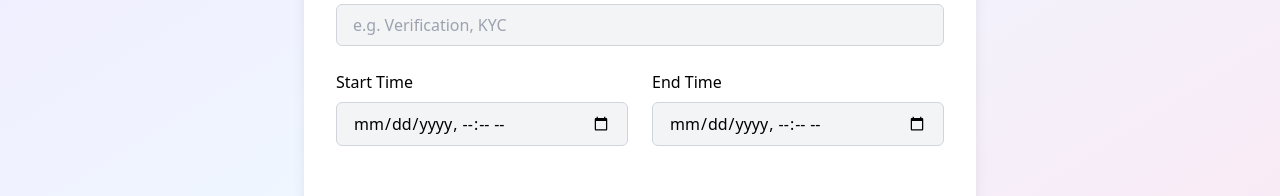
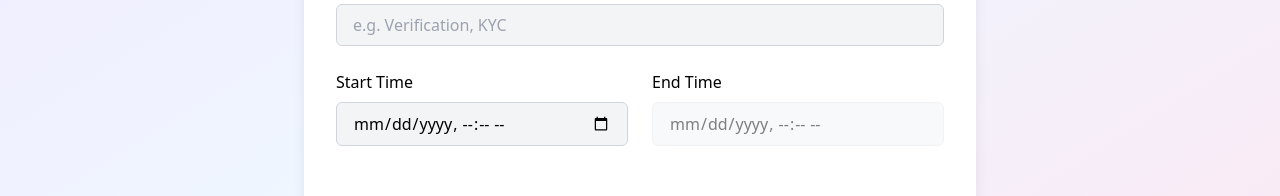
Before and after one commit to nishit-95/TrustVault, a React (Create React App) app in the folder vault/: page /grant-consent in a window 1280 px wide. Shown: the part 489-685 px from the top of the page. Built offline with nearby package versions, Linux system fonts and the light colour scheme; no server answers; sample sign-in values are in the browser's storage.

Commit message:
Branch conflict solve

```diff
--- a/vault/src/Components/GrantConsent.js
+++ b/vault/src/Components/GrantConsent.js
@@ -14,7 +14,7 @@ export default function GrantConsent() {
   const [userDataTypeIds, setUserDataTypeIds] = useState([]); // Store user's data type ids
 
   useEffect(() => {
-    const token = localStorage.getItem('token');
+    const token = localStorage.getItem("token");
     if (!token) {
       window.location.href = "/login"; // Redirect if no token
       return;
@@ -159,24 +159,44 @@ export default function GrantConsent() {
 
             {/* Duration */}
             <div className="grid md:grid-cols-2 gap-6">
+              {/* Start Time */}
+              {/* Start Time */}
               <div>
                 <label className="block mb-2 font-medium">Start Time</label>
                 <input
                   type="datetime-local"
                   value={startTime}
-                  onChange={(e) => setStartTime(e.target.value)}
+                  min={new Date().toISOString().slice(0, 16)} // disable past date+time
+                  onChange={(e) => {
+                    setStartTime(e.target.value);
+                    if (endTime && e.target.value > endTime) setEndTime(""); // reset end if invalid
+                  }}
                   className="w-full px-4 py-2 rounded-md bg-gray-100 dark:bg-gray-800 border border-gray-300 dark:border-gray-600"
                 />
               </div>
 
-              <div>
+              {/* End Time */}
+              <div className="relative group">
                 <label className="block mb-2 font-medium">End Time</label>
                 <input
                   type="datetime-local"
                   value={endTime}
+                  min={startTime}
                   onChange={(e) => setEndTime(e.target.value)}
-                  className="w-full px-4 py-2 rounded-md bg-gray-100 dark:bg-gray-800 border border-gray-300 dark:border-gray-600"
+                  disabled={!startTime}
+                  className={`w-full px-4 py-2 rounded-md bg-gray-100 dark:bg-gray-800 border ${
+                    !startTime
+                      ? "opacity-50 cursor-not-allowed"
+                      : "border-gray-300 dark:border-gray-600"
+                  }`}
                 />
+
+                {/* Custom Tooltip */}
+                {!startTime && (
+                  <div className="absolute top-full left-0 mt-1 px-2 py-1 text-sm bg-black text-white rounded shadow-lg opacity-0 group-hover:opacity-100 transition-opacity duration-100 z-10">
+                    Select start time first
+                  </div>
+                )}
               </div>
             </div>
 
```
Also changed, not shown: 24 other files (tests, documents, lock files or other folders).
